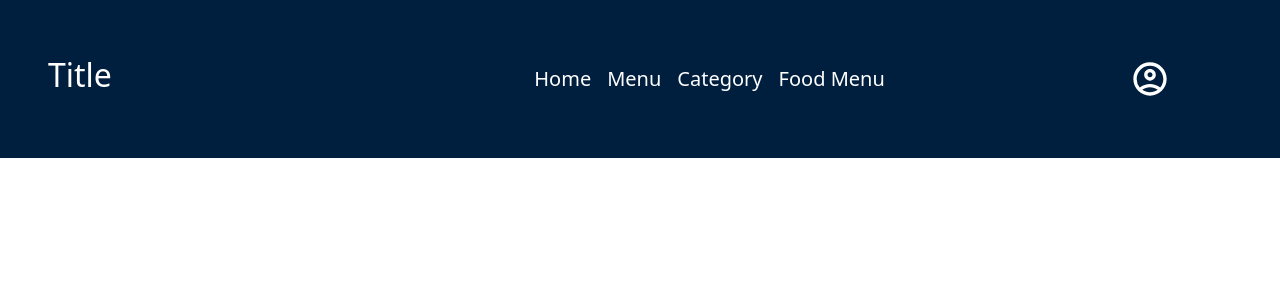
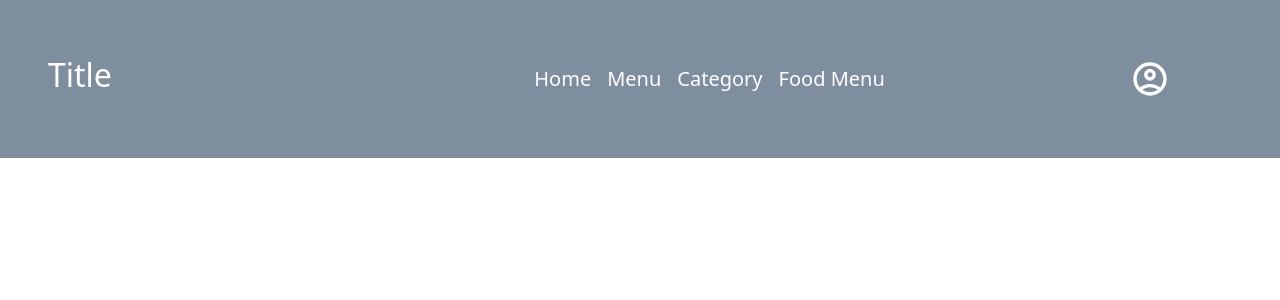
Before and after one commit to Outmoded-Programmer/Lab-5, a React (Create React App) app in the folder frontend/react-app/: page / in a window 1280 px wide. Shown: the top 300 px of the page. Built offline with nearby package versions, Linux system fonts and the light colour scheme.

Commit message:
Update navbar.css

```diff
--- a/frontend/react-app/src/Components/NAV/navbar.css
+++ b/frontend/react-app/src/Components/NAV/navbar.css
@@ -5,10 +5,10 @@
 }
 .main-nav{
     width: 100%;
-    position: sticky;
-    background-color: #001f3f;
+    position: fixed;
+    background-color: rgba( 0, 31, 63, 0.5);
     align-items: center;
-
+    z-index: 1;
 }
 .navbar{
     margin-left: 35%;
```
